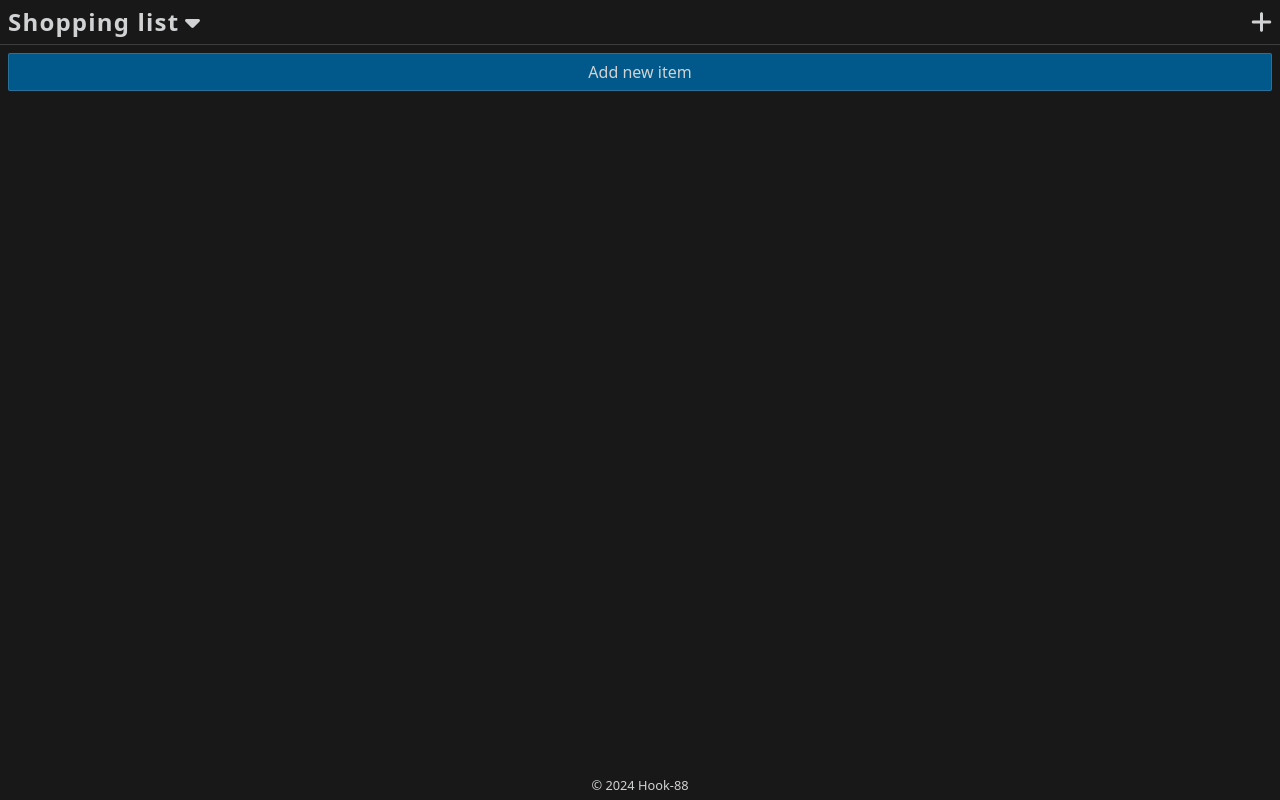
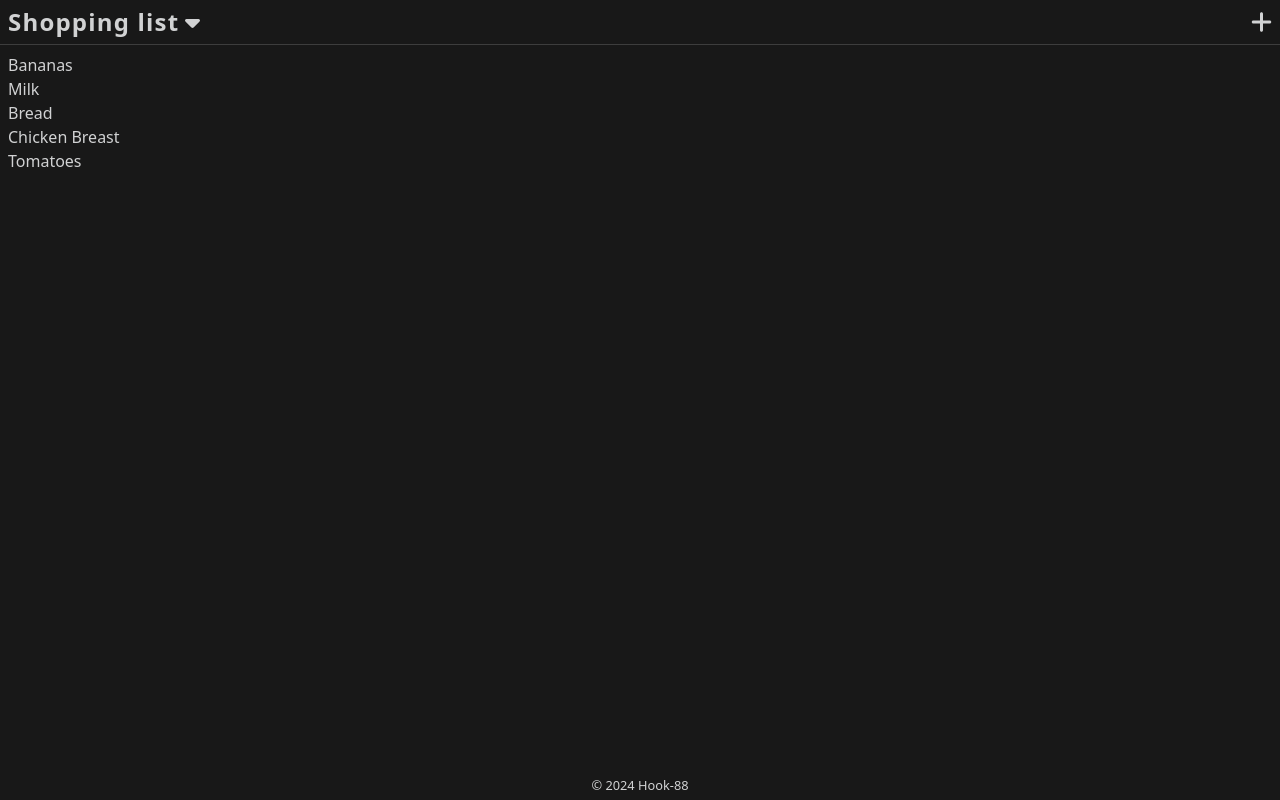
Before and after one commit to Hook-88/shopping-list, a Vue app: page / in a window 1280 px wide. Built offline with nearby package versions, Linux system fonts and the light colour scheme; the HTML template or start-up script is replaced by a standard one.

Commit message:
add logic to display shoppingitems from store

```diff
--- /dev/null
+++ b/src/stores/shoppingList.ts
@@ -0,0 +1,11 @@
+import { defineStore } from 'pinia'
+import { ref } from 'vue'
+import { type ShoppingItemInterface } from '@/types/types'
+
+export const useShoppingListStore = defineStore('shopping-list-store', () => {
+  const shoppingItems = ref<ShoppingItemInterface[] | null>()
+
+  return {
+    shoppingItems,
+  }
+})
--- /dev/null
+++ b/src/types/types.ts
@@ -0,0 +1,9 @@
+interface ShoppingItemInterface {
+  name: string
+  id: string
+  quantity: number
+  unit: string
+  label: string
+}
+
+export { type ShoppingItemInterface }
--- a/src/views/HomeView.vue
+++ b/src/views/HomeView.vue
@@ -4,6 +4,15 @@ import { FontAwesomeIcon } from '@fortawesome/vue-fontawesome';
 import { RouterLink } from 'vue-router';
 import MainNav from '@/components/main-nav/MainNav.vue';
 import BaseButton from '@/components/buttons/BaseButton.vue';
+import { onMounted } from 'vue';
+import { useShoppingListStore } from '@/stores/shoppingList';
+import { GROCERYITEMS } from '@/data/shoppingList';
+
+const shoppingListStore = useShoppingListStore()
+
+onMounted(() => {
+  shoppingListStore.shoppingItems = GROCERYITEMS
+})
 
 </script>
 
@@ -16,7 +25,10 @@ import BaseButton from '@/components/buttons/BaseButton.vue';
     </BaseButton>
   </header>
   <main class="grow flex flex-col px-2">
-    <BaseButton button-type="action">Add new item</BaseButton>
+    <ul v-if="shoppingListStore.shoppingItems && shoppingListStore.shoppingItems.length > 0">
+      <li v-for="item in shoppingListStore.shoppingItems" :key="item.id">{{ item.name }}</li>
+    </ul>
+    <BaseButton v-else button-type="action">Add new item</BaseButton>
 
   </main>
 </template>
```
Also changed, not shown: src/data/shoppingList.ts (+1 -7 lines).
